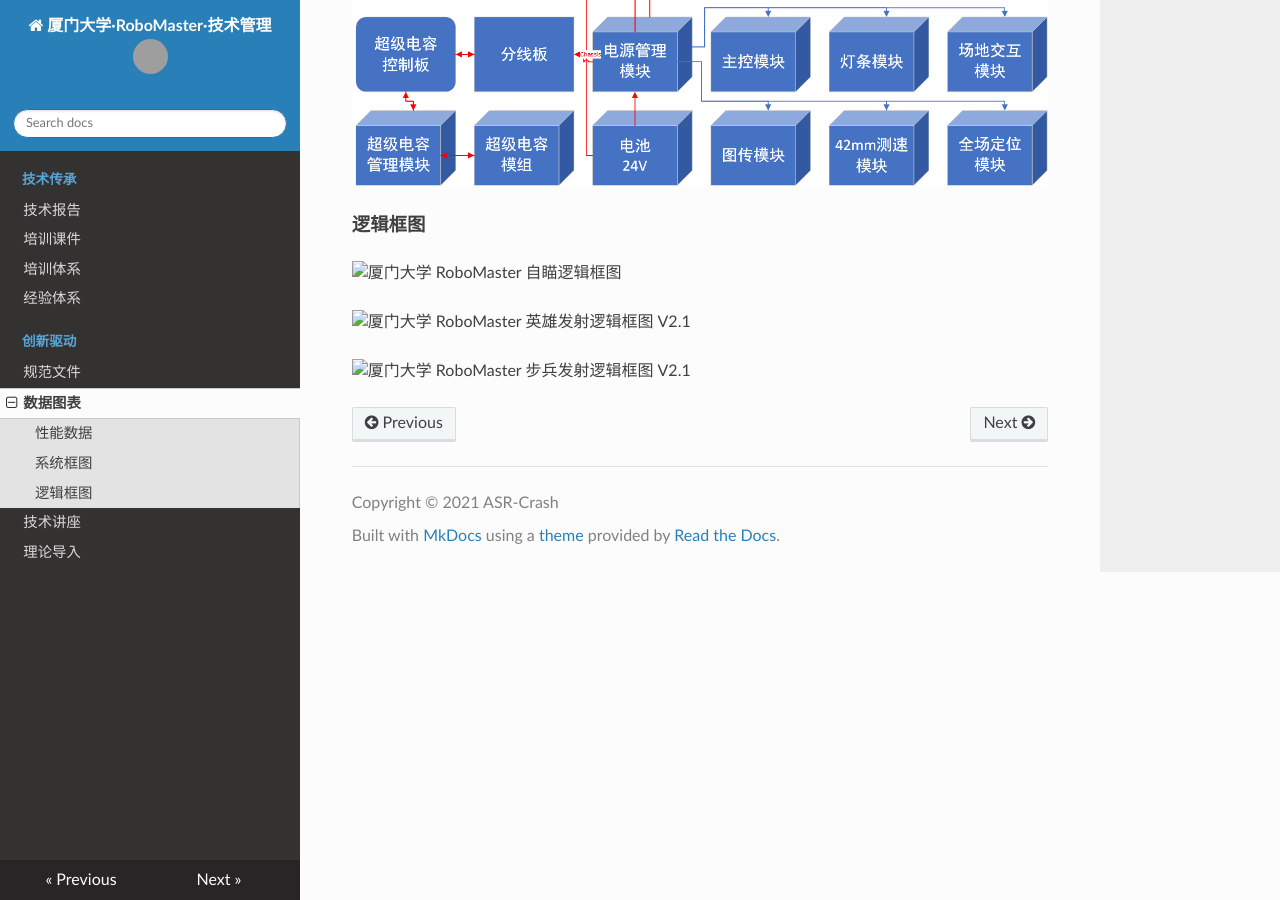
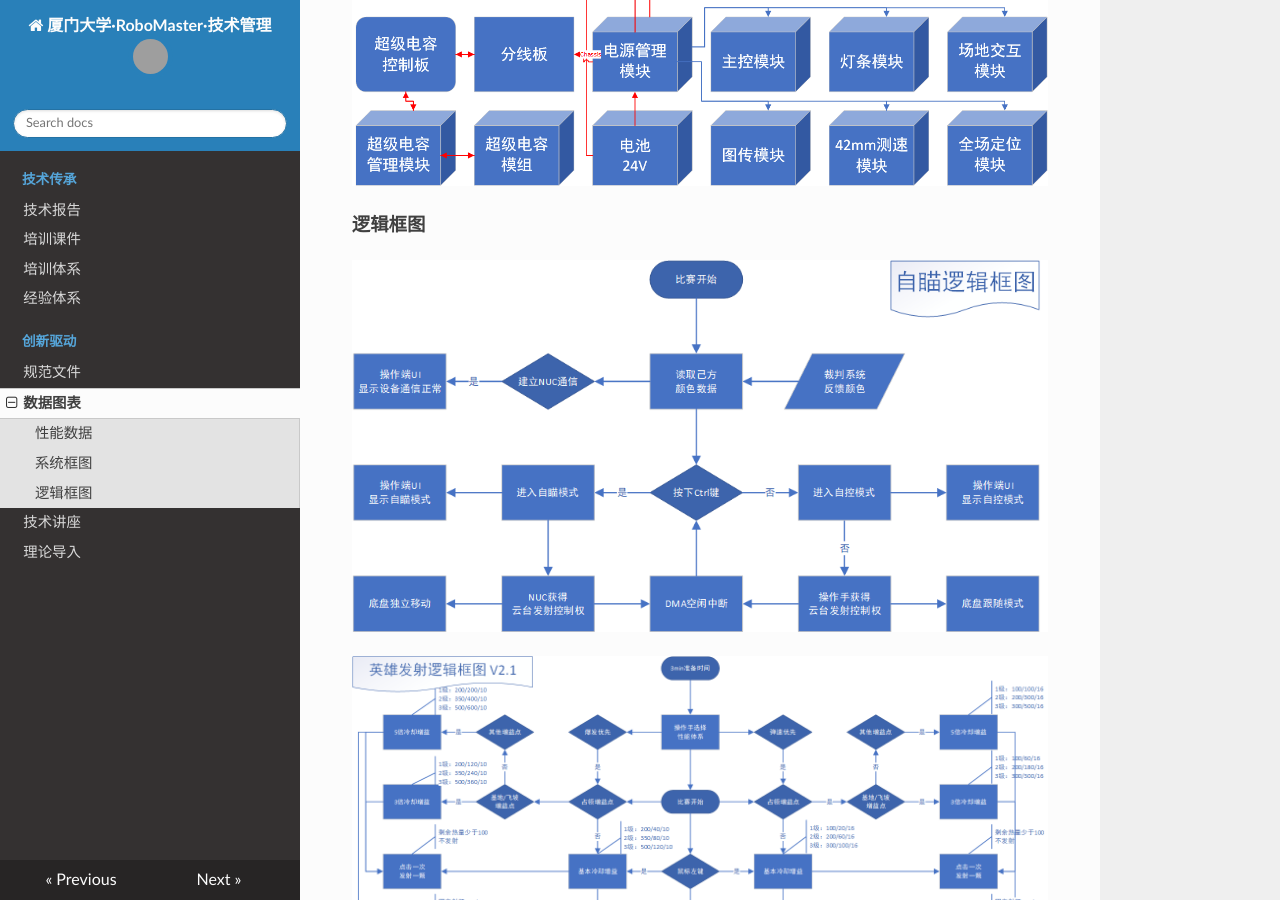
Before and after one commit to ASR-Crash/XMU-RM-Technology-Management, an MkDocs documentation site: the page built from docs/DataChart.md, in a window 1280 px wide and 900 px high, scrolled down 3728 px. Built offline with MkDocs 1.6.1, drawn with Linux system fonts in a browser that asks for light colours; nearby versions of some CDN libraries; grey boxes are pictures that could not be loaded.

Commit message:
20210713 01:00

```diff
--- a/docs/DataChart.md
+++ b/docs/DataChart.md
@@ -18,8 +18,8 @@
 
 #### 逻辑框图
 
-![厦门大学 RoboMaster 自瞄逻辑框图](system/厦门大学 RoboMaster 自瞄逻辑框图.png)
+![厦门大学 RoboMaster 自瞄逻辑框图](logic/厦门大学 RoboMaster 自瞄逻辑框图.png)
 
-![厦门大学 RoboMaster 英雄发射逻辑框图 V2.1](system/厦门大学 RoboMaster 英雄发射逻辑框图 V2.1.png)
+![厦门大学 RoboMaster 英雄发射逻辑框图 V2.1](logic/厦门大学 RoboMaster 英雄发射逻辑框图 V2.1.png)
 
-![厦门大学 RoboMaster 步兵发射逻辑框图 V2.1](system/厦门大学 RoboMaster 步兵发射逻辑框图 V2.1.png)
+![厦门大学 RoboMaster 步兵发射逻辑框图 V2.1](logic/厦门大学 RoboMaster 步兵发射逻辑框图 V2.1.png)
```
